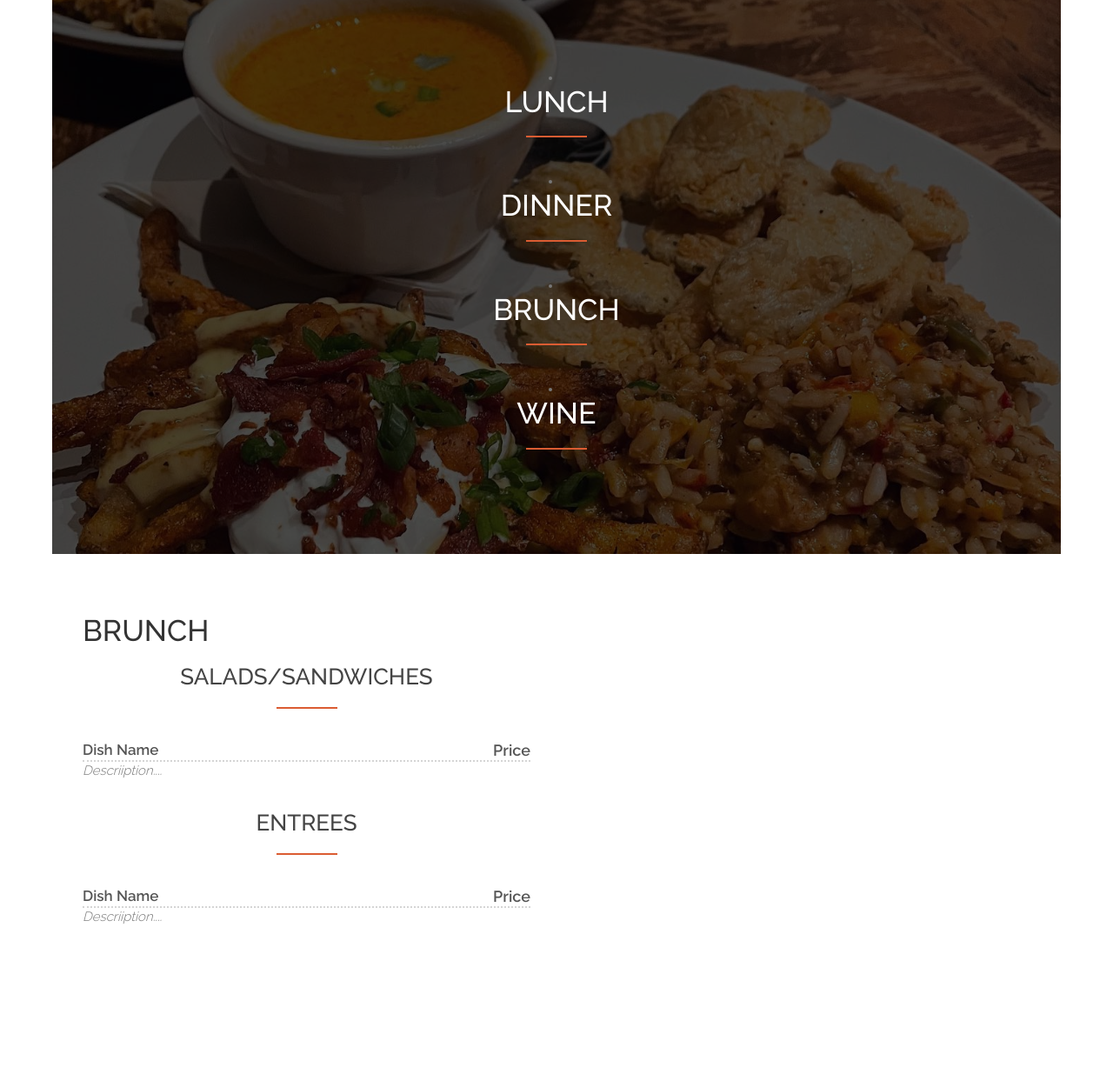
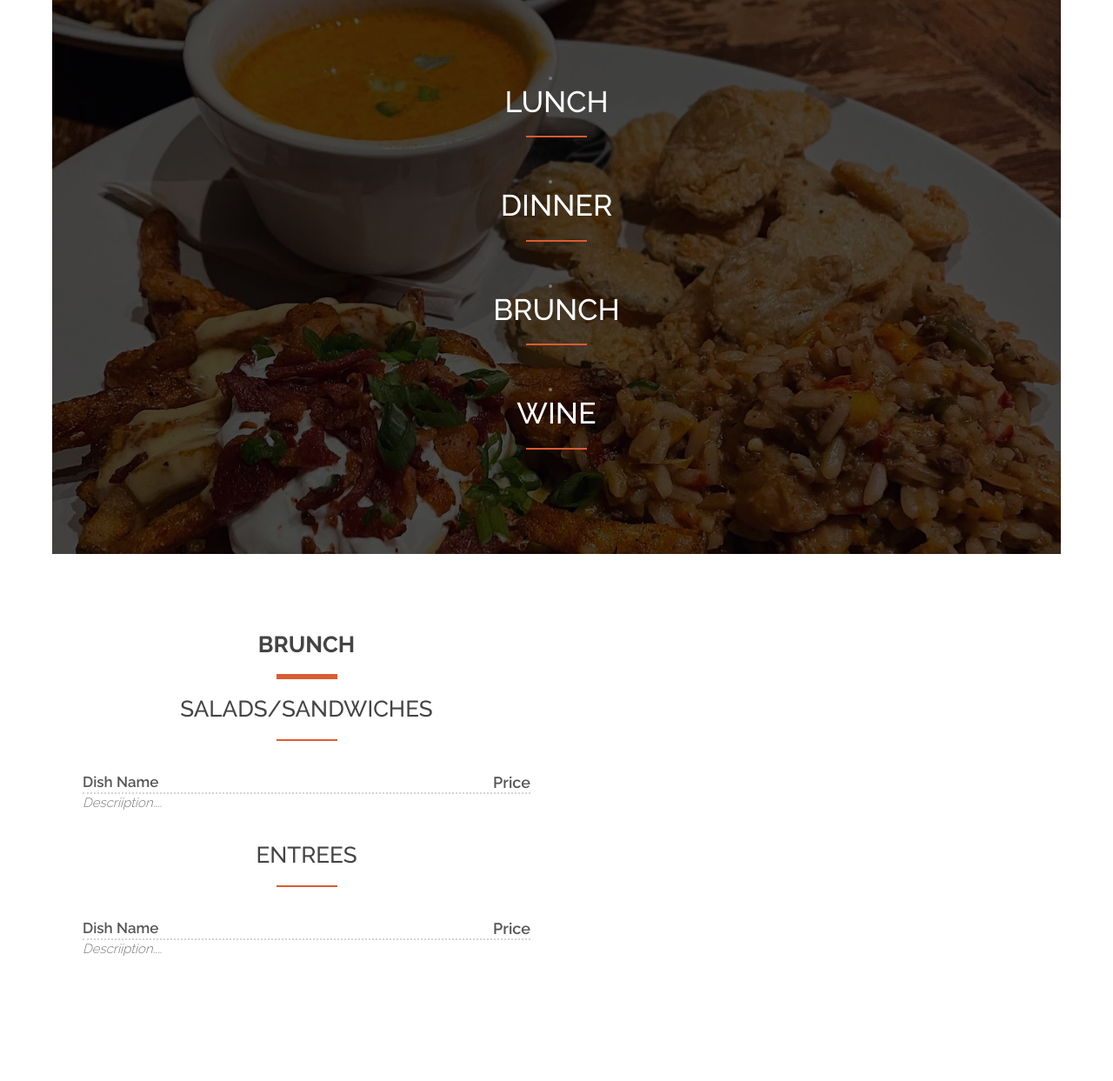
Before and after one commit to Decodedmind/Capstone, a Django app: page /brunch/ in a window 1280 px wide. Shown: the part 861-2104 px from the top of the page at 87% size. Before the commit the page ends 1923 px from the top, so only its background shows below. Run offline with Django 4.2, Linux system fonts and the light colour scheme; some libraries are stand-ins or nearby versions.

Commit message:
menu updates

```diff
--- a/capstone/mcewens/templates/lunch.html
+++ b/capstone/mcewens/templates/lunch.html
@@ -6,12 +6,15 @@
       <li>
         <a href="{% url 'lunch' %}" class="page-scroll"><h2>Lunch</h2></a>
       </li>
+      <hr />
       <li>
         <a href="{% url 'dinner' %}" class="page-scroll"><h2>Dinner</h2></a>
       </li>
+      <hr />
       <li>
         <a href="{% url 'brunch' %}" class="page-scroll"><h2>Brunch</h2></a>
       </li>
+      <hr />
       <li>
         <a href="{% url 'wine' %}" class="page-scroll"><h2>Wine</h2></a>
       </li>
--- a/capstone/mcewens/templates/sundaybrunch.html
+++ b/capstone/mcewens/templates/sundaybrunch.html
@@ -21,11 +21,19 @@
       <hr />
     </div>
   </div>
+
   <div class="container">
     <div class="row">
       <div class="col-xs-12 col-sm-6">
         <div class="menu-section">
-          <h2 class="page-scroll">Brunch</h2>
+          <div class="overlay"></div>
+          <h2 class="menu-section-title"><strong>Brunch</strong></h2>
+          <hr />
+          <hr />
+          <hr />
+
+          <div></div>
+          <div class="overlay"></div>
           <h2 class="menu-section-title">Salads/Sandwiches</h2>
           <hr />
           <div class="menu-item">
--- a/capstone/mcewens/templates/wine.html
+++ b/capstone/mcewens/templates/wine.html
@@ -5,9 +5,11 @@
       <li>
         <a href="{% url 'lunch' %}" class="page-scroll"><h2>Lunch</h2></a>
       </li>
+      <hr />
       <li>
         <a href="{% url 'dinner' %}" class="page-scroll"><h2>Dinner</h2></a>
       </li>
+      <hr />
       <li>
         <a href="{% url 'brunch' %}" class="page-scroll"><h2>Brunch</h2></a>
       </li>
```
Also changed, not shown: capstone/mcewens/templates/dinner.html (+5 -2 lines).
